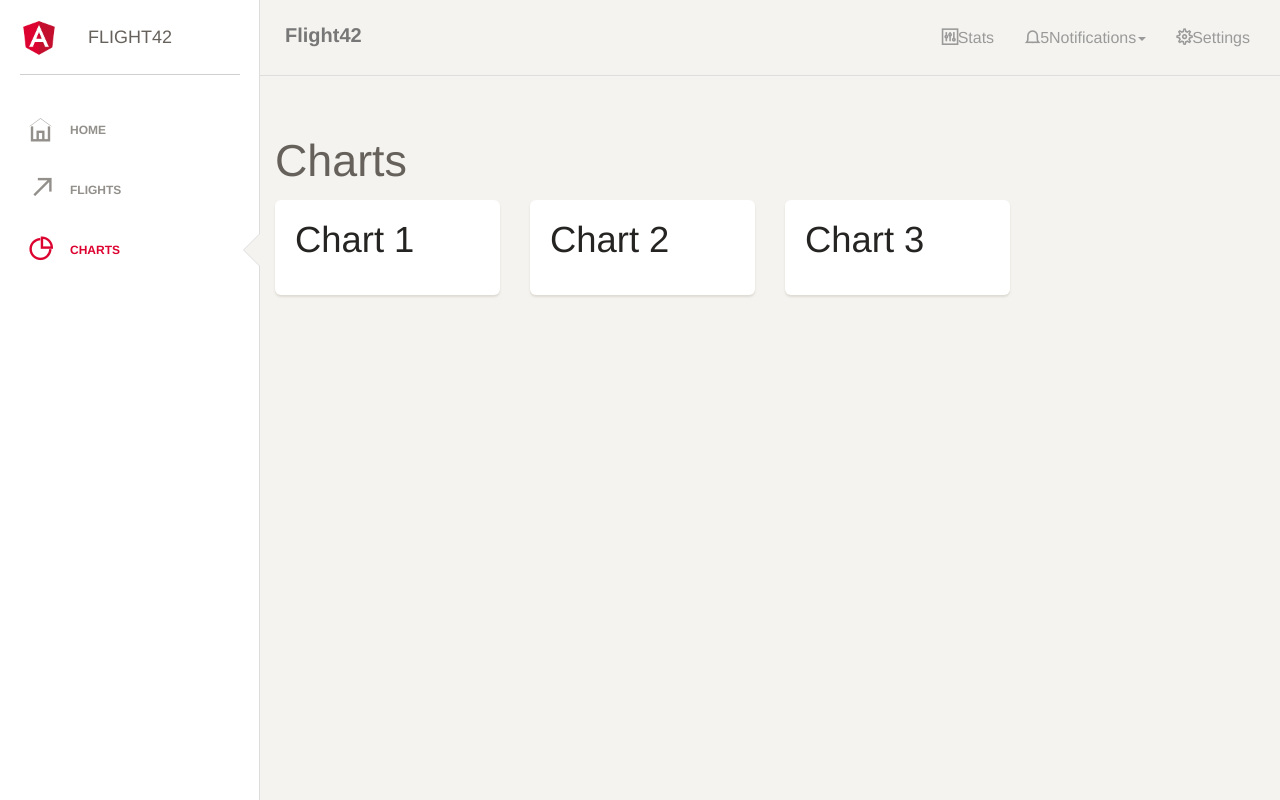
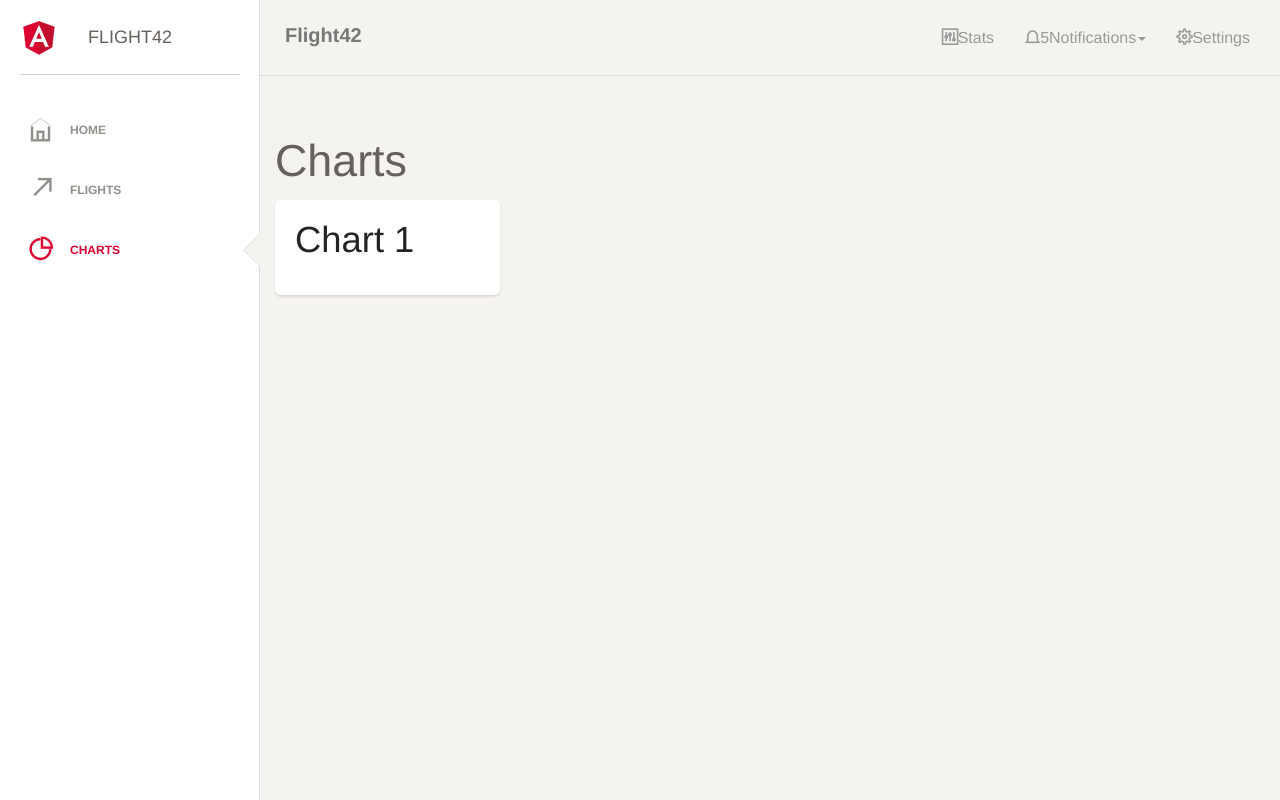
Before and after one commit to menelaoszetas1990/ng-performance, an Angular app: page /charts in a window 1280 px wide. Built offline with nearby package versions, Linux system fonts and the light colour scheme; a web font is replaced by a local one.

Commit message:
Remove NgFor & JsonPipe

```diff
--- a/src/app/flight-booking/charts/charts.component.html
+++ b/src/app/flight-booking/charts/charts.component.html
@@ -1,7 +1,7 @@
 <h1>{{title}}</h1>
 
 <div class="row">
-  <div *ngFor="let chart of charts" class="col-xs-12 col-sm-6 col-md-4 col-lg-3">
-    <app-chart [id]="chart.id" [data]="chart.data"></app-chart>
+  <div class="col-xs-12 col-sm-6 col-md-4 col-lg-3">
+    <app-chart [id]="charts[0].id" [data]="charts[0].data"></app-chart>
   </div>
 </div>
--- a/src/app/flight-booking/charts/charts.component.ts
+++ b/src/app/flight-booking/charts/charts.component.ts
@@ -1,5 +1,5 @@
 import { Component } from '@angular/core';
-import { NgFor, NgIf } from '@angular/common';
+import { NgIf } from '@angular/common';
 
 import { ChartComponent } from '../chart/chart.component';
 
@@ -8,7 +8,7 @@ import { ChartComponent } from '../chart/chart.component';
   selector: 'app-charts',
   templateUrl: './charts.component.html',
   styleUrls: ['./charts.component.css'],
-  imports: [NgFor, NgIf, ChartComponent]
+  imports: [NgIf, ChartComponent]
 })
 export class ChartsComponent {
   title = 'Charts';
--- a/src/app/flight-booking/flight-booking.module.ts
+++ b/src/app/flight-booking/flight-booking.module.ts
@@ -1,5 +1,4 @@
 import { NgModule } from '@angular/core';
-import { JsonPipe } from '@angular/common';
 import { ReactiveFormsModule } from '@angular/forms';
 import { RouterModule } from '@angular/router';
 
@@ -21,7 +20,7 @@ import { AsyncMultiFieldValidatorDirective } from './shared/validation/async-mul
 import { FLIGHT_BOOKING_ROUTES } from './flight-booking.routes';
 
 @NgModule({
-  imports: [JsonPipe, ReactiveFormsModule, RouterModule.forChild(FLIGHT_BOOKING_ROUTES), SharedModule],
+  imports: [ReactiveFormsModule, RouterModule.forChild(FLIGHT_BOOKING_ROUTES), SharedModule],
   declarations: [
     FlightSearchComponent,
     FlightCardComponent,
--- a/src/app/flight-booking/flight-search/flight-search.component.html
+++ b/src/app/flight-booking/flight-search/flight-search.component.html
@@ -90,6 +90,6 @@
 
 <div class="card">
   <div class="content">
-    <pre>{{ basket | json }}</pre>
+    <pre>{{ basket }}</pre>
   </div>
 </div>
```
